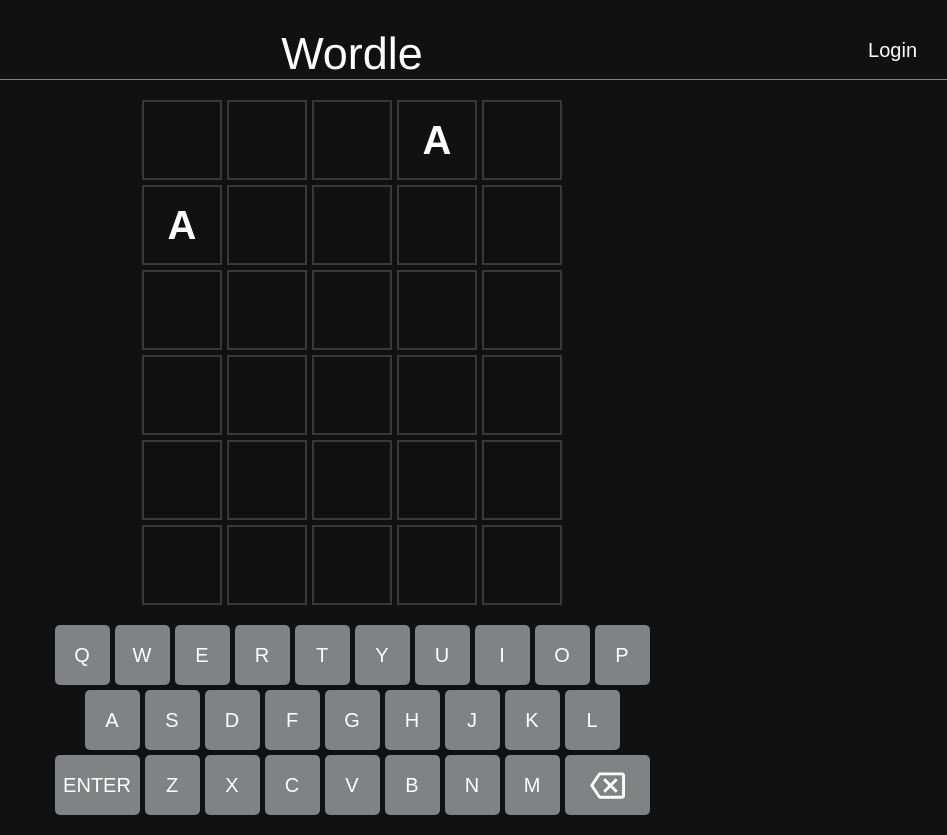
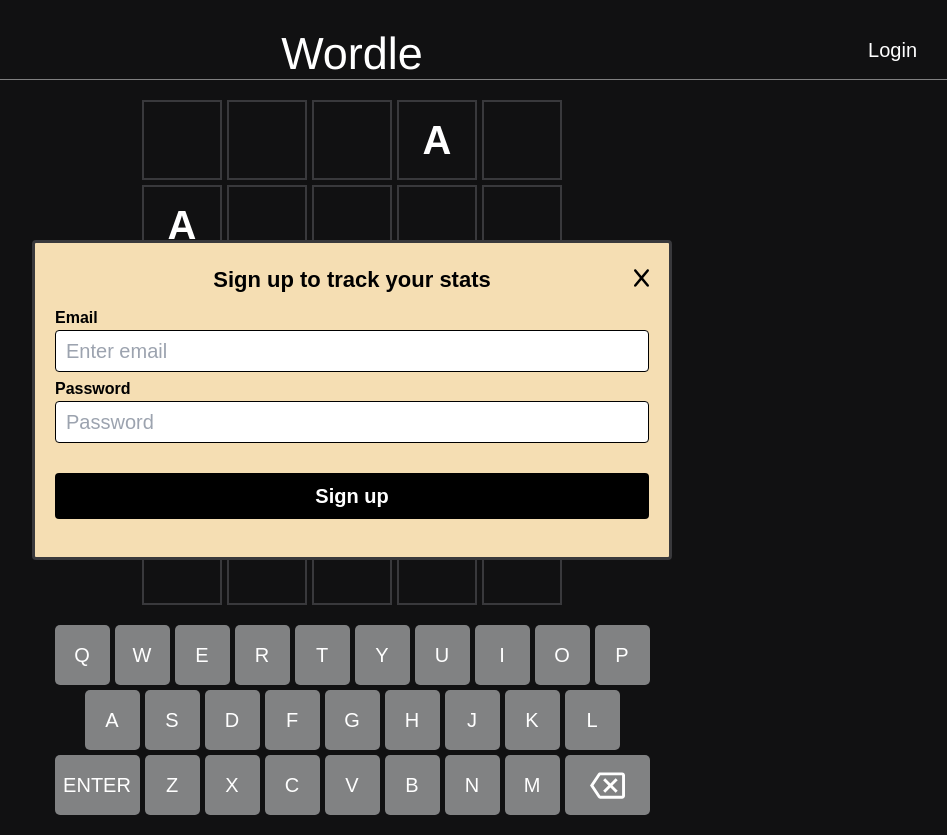
Before and after one commit to ravenivan/WordleClone, a React (Vite) app: page / in a window 1280 px wide. Shown: the whole page, without its empty margins (288-1235 px from the left). Built offline with nearby package versions, Linux system fonts and the light colour scheme.

Commit message:
made some login progress

```diff
--- a/package.json
+++ b/package.json
@@ -10,6 +10,12 @@
     "preview": "vite preview"
   },
   "dependencies": {
+    "@fortawesome/fontawesome-svg-core": "^6.5.2",
+    "@fortawesome/free-brands-svg-icons": "^6.5.2",
+    "@fortawesome/free-regular-svg-icons": "^6.5.2",
+    "@fortawesome/free-solid-svg-icons": "^6.5.2",
+    "@fortawesome/react-fontawesome": "^0.2.2",
+    "firebase": "^10.12.2",
     "react": "^18.2.0",
     "react-dom": "^18.2.0"
   },
--- a/src/App.css
+++ b/src/App.css
@@ -38,6 +38,7 @@
   color: white;
   position: absolute;
   right: 75px;
+  top: 35px;
 }
 
 
@@ -125,3 +126,68 @@
   align-items: center;
   user-select: none;
 }
+
+/* Sign up screen */
+.login-screen {
+  width: 50vw;
+  height: 40vh;
+  position: absolute;
+  top: 0;
+  bottom: 0;
+  left: 0;
+  right: 0;
+  margin: auto;
+  padding: 20px;
+  background-color: wheat;
+  display: flex;
+  flex-direction: column;
+  gap: 10px;
+  border: 3px solid hsl(240, 2%, 23%);
+  border-radius: 4px;
+
+  /* visibility: hidden; */
+}
+
+.hide {
+  visibility: hidden;
+  opacity: 0;
+}
+
+.login-exit {
+  position: absolute;
+  right: 20px;
+}
+
+.login-title {
+  font-size: 22px;
+  font-weight: 700;
+  text-align: center;
+}
+
+.login-form {
+  display: flex;
+  flex-direction: column;
+  gap: 5px;
+}
+
+.login-text {
+  font-size: 16px;
+  font-weight: 700;
+}
+
+.login-form input {
+  width: 100%;
+  padding: 5px 10px;
+  border: 1px solid black;
+  border-radius: 4px;
+}
+
+.signup {
+  font-weight: 700;
+  background-color: black;
+  color: white;
+  width: 100%;
+  margin-top: 20px;
+  padding: 8px 0px;
+  border-radius: 4px;
+}
--- a/src/App.jsx
+++ b/src/App.jsx
@@ -15,7 +15,7 @@
 
   return (
     <>
-      <AppContext.Provider value={{ grid, setGrid, attempt, setAttempt }}>
+      <AppContext.Provider value={{ grid, setGrid, attempt, setAttempt}}>
         <Nav />
         <Grid />
         <Keyboard />
--- a/src/components/login.jsx
+++ b/src/components/login.jsx
@@ -1,11 +1,49 @@
-import React from 'react';
+import React, { useState } from 'react';
+import { auth } from '../firebase.js'
+import {
+    createUserWithEmailAndPassword,
+    signInWithEmailAndPassword,
+    signOut,
+    onAuthStateChanged
+ } from 'firebase/auth';
+import { FontAwesomeIcon } from '@fortawesome/react-fontawesome';
+import { faX } from '@fortawesome/free-solid-svg-icons';
 
-const Login = () => {
+const login = ( {hideSignup, setHideSignUp, hideScreen} ) => {
+
+
+    function signUp() {
+        createUserWithEmailAndPassword(auth, "ivanl121@nycstudents.net", "ivan123")
+            .then((user) => console.log(user))
+            .catch((error) => console.log(error));
+    }
+
+    function logIn() {
+        signInWithEmailAndPassword(auth, "ivanl121@nycstudents.net", "ivan123")
+            .then((response) => console.log(response))
+            .catch((error) => console.log(error));
+    }
+
     return (
-        <section className="login">
+        <div className={`login-screen ${hideSignup && "hide"}`}>
+            <button className="login-exit" onClick={hideScreen} >
+                <FontAwesomeIcon icon={faX}/>
+            </button>
+            <h1 className='login-title'>Sign up to track your stats</h1>
+            <form action="" className="login-form">
+                <div className="login-email">
+                    <h3 className='login-text'>Email</h3>
+                    <input type="text" placeholder="Enter email" />
+                </div>
+                <div className="login-password">
+                    <h3 className='login-text'>Password</h3>
+                    <input type="text" placeholder='Password' />
+                </div>
 
-        </section>
+            </form>
+            <button className="signup" onClick={signUp}>Sign up</button>
+        </div>
     );
 }
 
-export default Login;
+export default login;
--- a/src/components/nav.jsx
+++ b/src/components/nav.jsx
@@ -1,11 +1,24 @@
-import React from 'react';
+import React, { useState } from 'react';
+import Login from './login.jsx'
+
 
 const Nav = () => {
+
+    const [hideSignup, setHideSignup] = useState(false);
+
+    function hideScreen() {
+        setHide(!hide);
+    }
+
     return (
-        <nav>
-            <h1>Wordle</h1>
-            <button className="login">Login</button>
-        </nav>
+        <>
+            <nav>
+                <h1>Wordle</h1>
+                <button className="login" onClick={hideScreen} >Login</button>
+            </nav>
+            <Login hideSignup={hideSignup} setHideSignUp={setHideSignup} hideScreen={hideScreen} />
+        </>
+
     );
 }
 
--- /dev/null
+++ b/src/components/signup.jsx
@@ -0,0 +1,7 @@
+import React from 'react'
+
+export default function signup() {
+  return (
+    <div>signup</div>
+  )
+}
--- /dev/null
+++ b/src/firebase.js
@@ -0,0 +1,19 @@
+// Import the functions you need from the SDKs you need
+import { initializeApp } from "firebase/app";
+import { getAuth } from "firebase/auth";
+// TODO: Add SDKs for Firebase products that you want to use
+// https://firebase.google.com/docs/web/setup#available-libraries
+
+// Your web app's Firebase configuration
+const firebaseConfig = {
+  apiKey: "AIzaSyA9JsFWQmf4FBCh17_cZW7MpQdAPZEf2XA",
+  authDomain: "wordle-f6f3f.firebaseapp.com",
+  projectId: "wordle-f6f3f",
+  storageBucket: "wordle-f6f3f.appspot.com",
+  messagingSenderId: "768866282492",
+  appId: "1:768866282492:web:51e27fd1ad5a017cb02079"
+};
+
+// Initialize Firebase
+const app = initializeApp(firebaseConfig);
+export const auth = getAuth();
```
Also changed, not shown: 1 other file (tests, documents, lock files or other folders).
